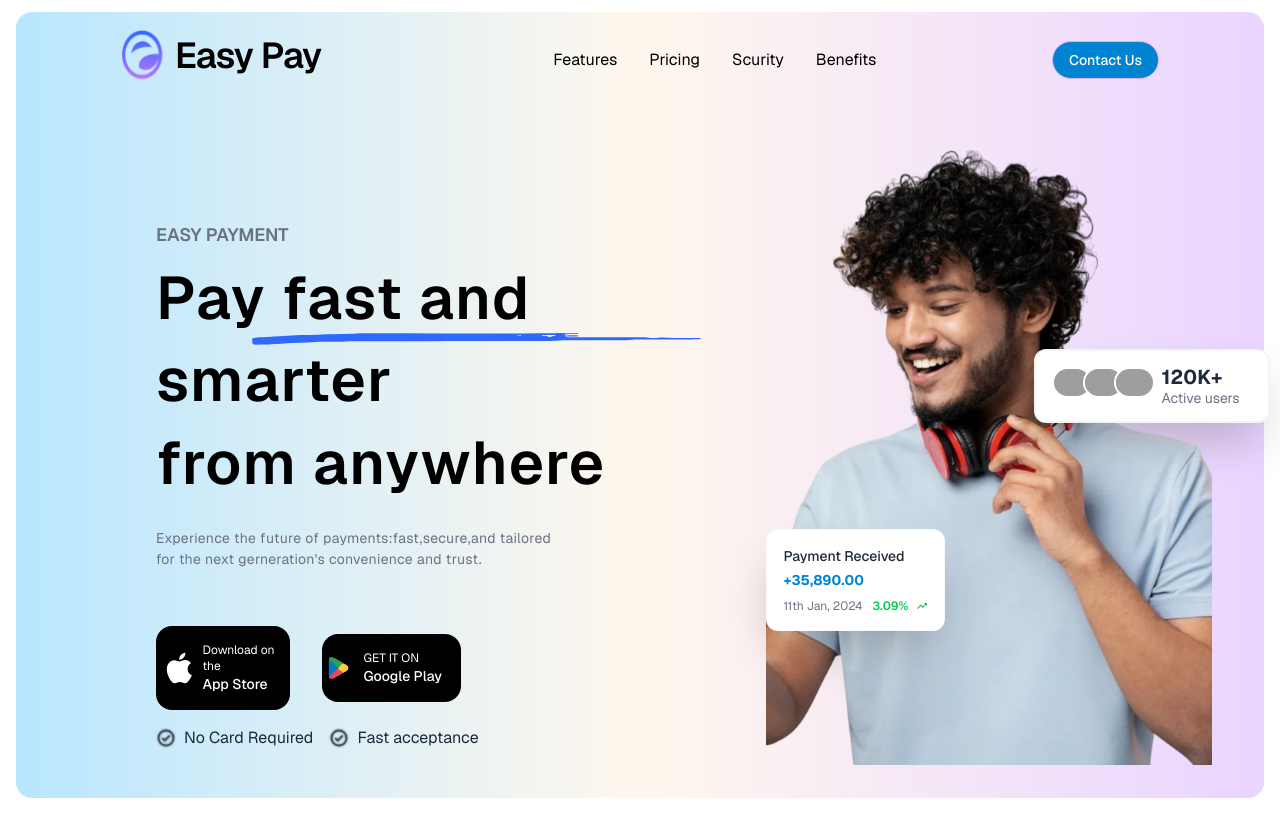
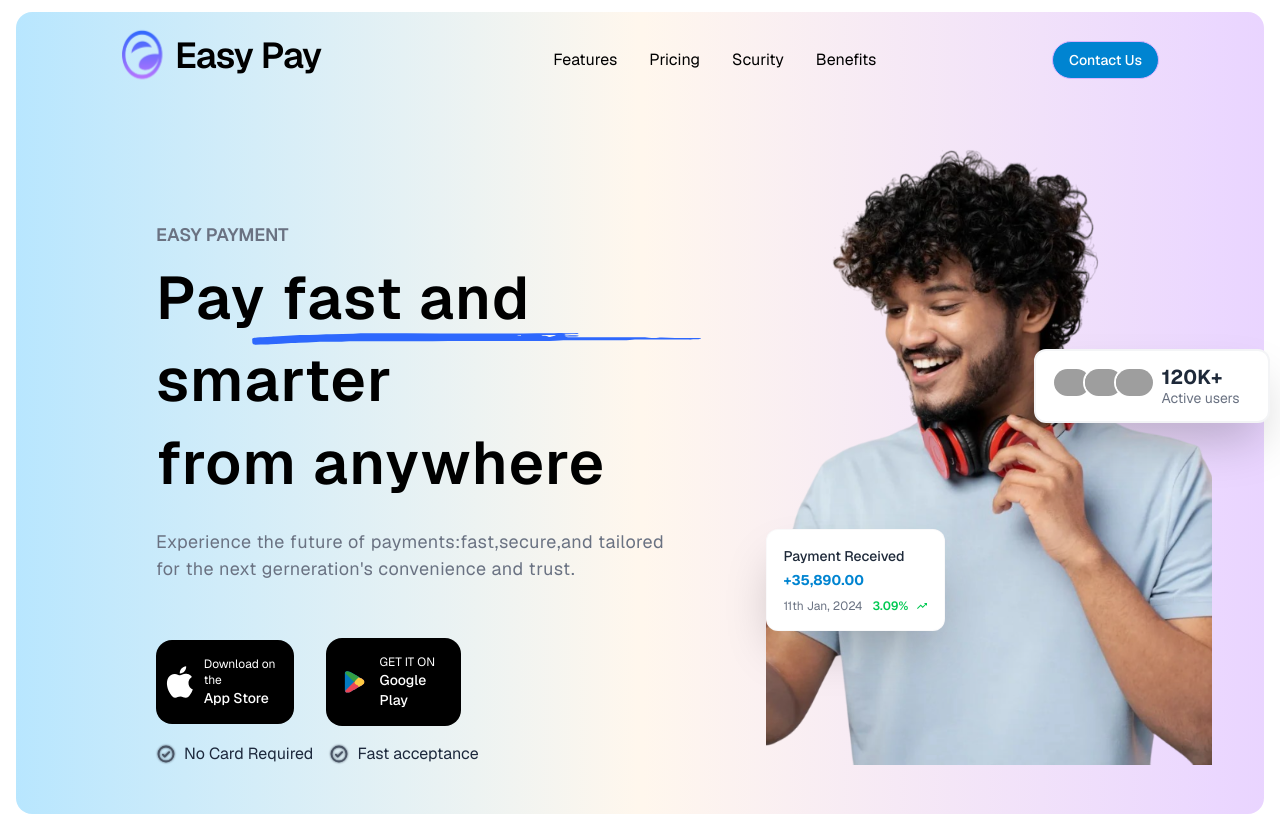
Before and after one commit to Mesbah-M13/easy-pay-website-figtoweb, a Next.js app: page / in a window 1280 px wide. Shown: the top 816 px of the page. Built offline with nearby package versions, Linux system fonts and the light colour scheme; grey boxes are pictures that could not be loaded.

Commit message:
make some minor changes

```diff
--- a/src/components/sections/HeroSection.tsx
+++ b/src/components/sections/HeroSection.tsx
@@ -25,7 +25,7 @@ const HeroSection = () => {
             </span>{" "}
           </h1>
 
-          <p className="mt-6 text-[12px] sm:text-[14px] text-gray-600 md:text-gray-500 tracking-wide">
+          <p className="mt-6 text-[12px] sm:text-[18px] text-gray-600 md:text-gray-500 tracking-wide">
             Experience the future of payments:fast,secure,and tailored
             <br className="hidden md:block" />
             for the next gerneration's convenience and trust.
@@ -48,7 +48,7 @@ const HeroSection = () => {
               <h1 className=" text-sm md:text-md font-medium">App Store</h1>
             </span>
           </div>
-          <div className="flex gap-1 md:gap-2 bg-black px-4 py-4 md:px-3 lg:px-1 md:py-4 rounded-2xl items-center">
+          {/* <div className="flex gap-1 md:gap-2 bg-black px-4 py-4 md:px-3 lg:px-1 md:py-4 rounded-2xl items-center">
             <Image
               src="/assets/google-playstore.svg"
               alt="playstore logo"
@@ -61,9 +61,9 @@ const HeroSection = () => {
               <p className="text-[8px] md:text-xs">GET IT ON</p>
               <h1 className=" text-sm md:text-md font-medium">Google Play</h1>
             </span>
-          </div>
+          </div> */}
 
-          {/* <div className="flex gap-2 md:gap-4 bg-black px-3 py-4 md:px-4 md:py-4 rounded-2xl items-center">
+          <div className="flex gap-2 md:gap-2 bg-black px-3 py-4 md:px-4 md:py-4 rounded-2xl items-center">
             <Image
               src="/assets/google-playstore.svg"
               alt="playstore logo"
@@ -72,11 +72,11 @@ const HeroSection = () => {
               className="w-6 h-6 md:w-6 md:h-6"
 
             />
-            <span className="text-white">
+            <span className="text-white xl:ml-1.5 lg:w-[7.5vw] xl:w-auto">
               <p className="text-[8px] md:text-xs">GET IT ON</p>
               <h1 className="text-sm md:text-md font-normal md:font-medium">Google Play</h1>
             </span>
-          </div> */}
+          </div>
         </div>
 
         <div className="flex flex-col md:flex-row md:items-center md:justify-baseline gap-2 md:gap-4 mt-6 md:mt-4 lg:mb-12">
@@ -87,7 +87,7 @@ const HeroSection = () => {
             />
             <p className="text-slate-800  ">No Card Required</p>
           </div>
-          <div className=" hidden md:block-line md:flex items-center gap-2">
+          <div className="  flex items-center gap-2">
             <PiCheckCircleBold
               className="text-gray-600 text-md md:text-xl"
               style={{ filter: "drop-shadow(0 0 1px currentColor)" }}
```
